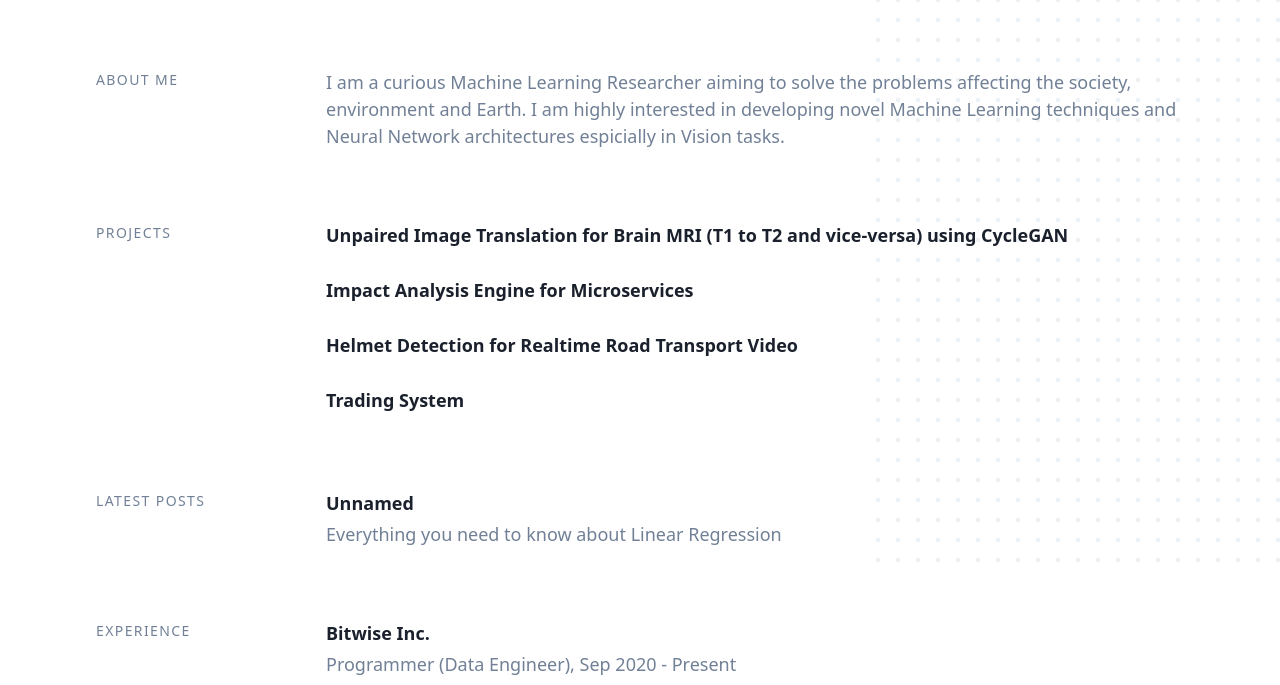
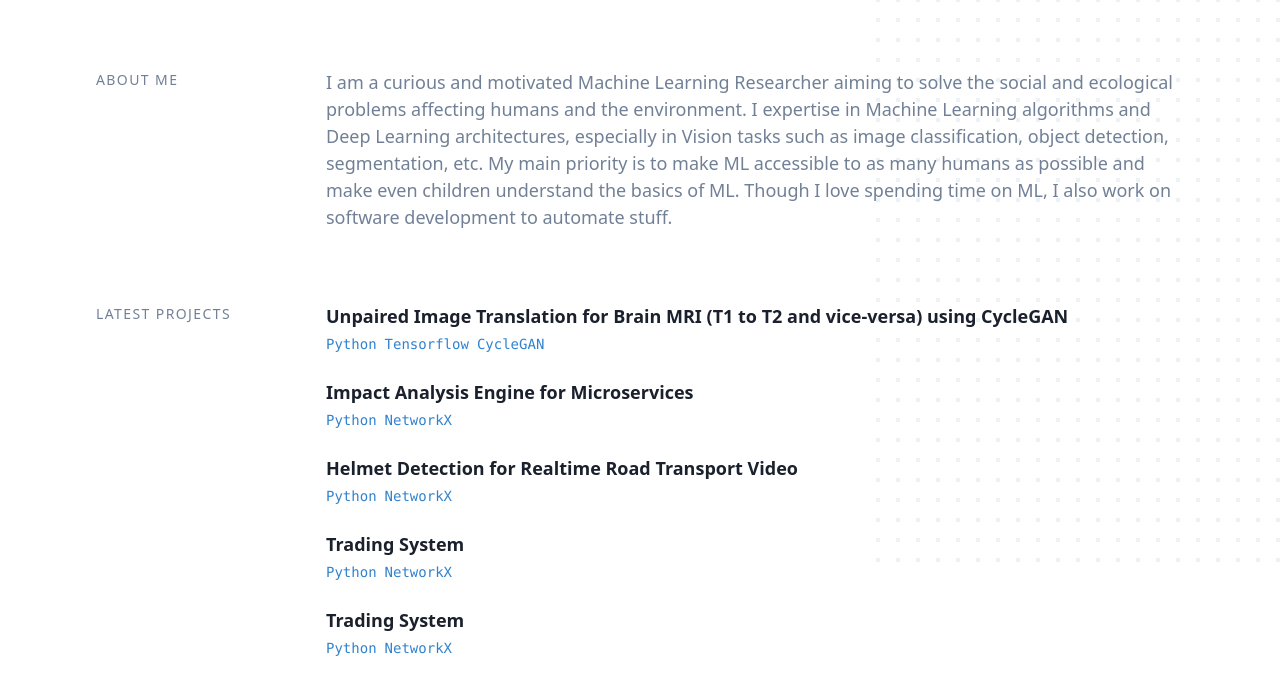
Before and after one commit to rajrathi/rajrathi.github.io, a Gatsby site: page / in a window 1280 px wide. Shown: the part 262-947 px from the top of the page. Built offline with nearby package versions, Linux system fonts and the light colour scheme; Gatsby itself is replaced by a stand-in of ours.

Commit message:
added a seperate page for projects and techstack

```diff
--- a/content/blog/blog_101/index.md
+++ b/content/blog/blog_101/index.md
@@ -4,4 +4,4 @@ date: '2022-05-22T12:00:00.00Z'
 description: 'Everything you need to know about Linear Regression'
 ---
 
-Upcoming!!!
+Coming Soon!!!
--- a/gatsby-config.js
+++ b/gatsby-config.js
@@ -15,7 +15,7 @@ module.exports = {
     // Optional: LinkedIn account URL
     linkedin: `https://www.linkedin.com/in/rajeshwarrathi/`,
     // Content of the About Me section
-    about: `I am a curious Machine Learning Researcher aiming to solve the problems affecting the society, environment and Earth. I am highly interested in developing novel Machine Learning techniques and Neural Network architectures espicially in Vision tasks.`,
+    about: `I am a curious and motivated Machine Learning Researcher aiming to solve the social and ecological problems affecting humans and the environment. I expertise in Machine Learning algorithms and Deep Learning architectures, especially in Vision tasks such as image classification, object detection, segmentation, etc. My main priority is to make ML accessible to as many humans as possible and make even children understand the basics of ML. Though I love spending time on ML, I also work on software development to automate stuff.`,
     // Optional: List your projects, they must have `name` and `description`. `link` is optional.
     projects: [
       {
@@ -23,26 +23,43 @@ module.exports = {
         description:
           '',
         link: 'https://github.com/rajrathi/image2imageBrainMRI',
+        technology: 'Python Tensorflow CycleGAN',
       },
       {
         name: 'Impact Analysis Engine for Microservices',
         description:
           '',
         link: '',
+        technology: 'Python NetworkX',
       },
       {
         name: 'Helmet Detection for Realtime Road Transport Video',
         description:
           '',
         link: '',
+        technology: 'Python NetworkX',
       },
       {
         name: 'Trading System',
         description:
           '',
         link: '',
+        technology: 'Python NetworkX',
       },
-
+      {
+        name: 'Trading System',
+        description:
+          '',
+        link: '',
+        technology: 'Python NetworkX',
+      },
+      {
+        name: 'Trading System',
+        description:
+          '',
+        link: '',
+        technology: 'Python NetworkX',
+      },
     ],
     // Optional: List your experience, they must have `name` and `description`. `link` is optional.
     experience: [
--- a/package.json
+++ b/package.json
@@ -5,6 +5,7 @@
   "version": "0.1.0",
   "author": "Ryan Fitzgerald",
   "dependencies": {
+    "emoji-picker-react": "^3.5.1",
     "gatsby": "^2.24.67",
     "gatsby-image": "^2.4.20",
     "gatsby-plugin-feed": "^2.5.14",
--- /dev/null
+++ b/src/components/projects/index.jsx
@@ -0,0 +1,24 @@
+import React from 'react';
+
+import Section from '../section';
+import SummaryItem from '../summary-item';
+
+const Projects = ({ projects }) => {
+  if (!projects.length) return null;
+
+  return (
+    <Section title="All Projects">
+      {projects.map((project) => (
+        <SummaryItem
+        key={project.name}
+        name={project.name}
+        description={project.description}
+        link={project.link}
+        technology = {project.technology}
+        />
+      ))}
+    </Section>
+  );
+};
+
+export default Projects;
--- a/src/components/section-projects/index.jsx
+++ b/src/components/section-projects/index.jsx
@@ -1,3 +1,4 @@
+import { Link } from 'gatsby';
 import React from 'react';
 
 import Section from '../section';
@@ -7,15 +8,21 @@ const SectionProjects = ({ projects }) => {
   if (!projects.length) return null;
 
   return (
-    <Section title="Projects">
-      {projects.map((project) => (
+    <Section title="Latest Projects">
+      {(projects.slice(0,5).map((project) => (
         <SummaryItem
           key={project.name}
           name={project.name}
           description={project.description}
           link={project.link}
+          technology = {project.technology}
         />
-      ))}
+      )))}
+      {projects.length >= 5 && (
+        <Link className="text-gray-500 text-sm hover:text-black" to="/projects">
+          View all projects &rarr;
+        </Link>
+      )}
     </Section>
   );
 };
--- a/src/components/summary-item/index.jsx
+++ b/src/components/summary-item/index.jsx
@@ -5,16 +5,18 @@ const classes = {
   wrapper: 'mb-6',
   name: 'font-semibold text-gray-900 pb-1',
   description: 'text-md text-gray-600 font-light',
+  code: 'flex flex-row space-x-2 text-blue-600 font-mono text-md text-sm'
 };
 
-const SummaryItem = ({ name, description, link = false, internal = false }) => {
+const SummaryItem = ({ name, description, link = false, internal = false, technology = ''}) => {
   let linkContent;
+  let techstack = technology.toString().split(' ');
+  const techs = techstack.map(tech => <div class="basis-1/4 md:basis-1/3" key={tech}>{tech}</div>)
   if (internal) {
     linkContent = <Link to={link}>{name}</Link>;
   } else {
     linkContent = <a href={link}>{name}</a>;
   }
-
   return (
     <div className={classes.wrapper}>
       <h3
@@ -25,6 +27,7 @@ const SummaryItem = ({ name, description, link = false, internal = false }) => {
         {link ? linkContent : name}
       </h3>
       <p className={classes.description}>{description}</p>
+      <p><span><div className={classes.code}>{techs}</div></span></p>
     </div>
   );
 };
--- a/src/pages/index.jsx
+++ b/src/pages/index.jsx
@@ -56,6 +56,7 @@ export const pageQuery = graphql`
           name
           description
           link
+          technology
         }
         experience {
           name
--- /dev/null
+++ b/src/pages/projects.jsx
@@ -0,0 +1,50 @@
+import { graphql } from 'gatsby';
+import React from 'react';
+import get from 'lodash/get';
+
+import Projects from '../components/projects';
+import Header from '../components/header';
+import Layout from '../components/layout';
+import SEO from '../components/seo';
+import NotFound from '../pages/404';
+
+const Index = ({ data }) => {
+  const projects = get(data, 'site.siteMetadata.projects', false);
+  const noProjects = !projects || !projects.length;
+
+  if (!projects || !projects.length) {
+    return <NotFound />;
+  }
+
+  return (
+    <Layout>
+      <SEO title="Projects" />
+      <Header metadata={data.site.siteMetadata} />
+      {!noProjects && <Projects projects={projects} />}
+    </Layout>
+  );
+};
+
+export default Index;
+
+export const pageQuery = graphql`
+query {
+    site {
+      siteMetadata {
+        name
+        title
+        description
+        about
+        author
+        github
+        linkedin
+        projects {
+            name
+            description
+            link
+            technology
+          }
+      }
+    }
+}
+`;
```
Also changed, not shown: 1 other file.
